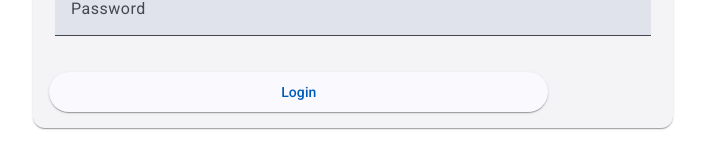
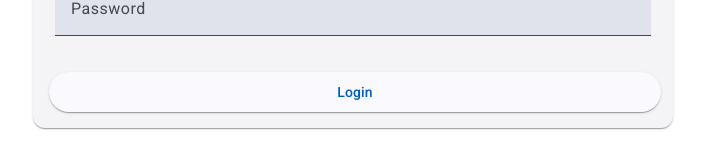
Before and after one commit to PK-170/AngularRecordsApp, an Angular app in the folder frontend/: page /login in a window 1280 px wide. Shown: the part 315-479 px from the top of the page, without its empty margins (287-992 px from the left). Built offline with nearby package versions, Linux system fonts and the light colour scheme.

Commit message:
added file

```diff
--- a/frontend/src/styles.css
+++ b/frontend/src/styles.css
@@ -34,9 +34,10 @@ mat-card {
     display: inline;
 }
 .div-100 {
-    width: 80%;
+    width: 100%;
     margin: 1%;
     display: inline;
+    color: green;
 }
 
 .mat-mdc-raised-button{
```
